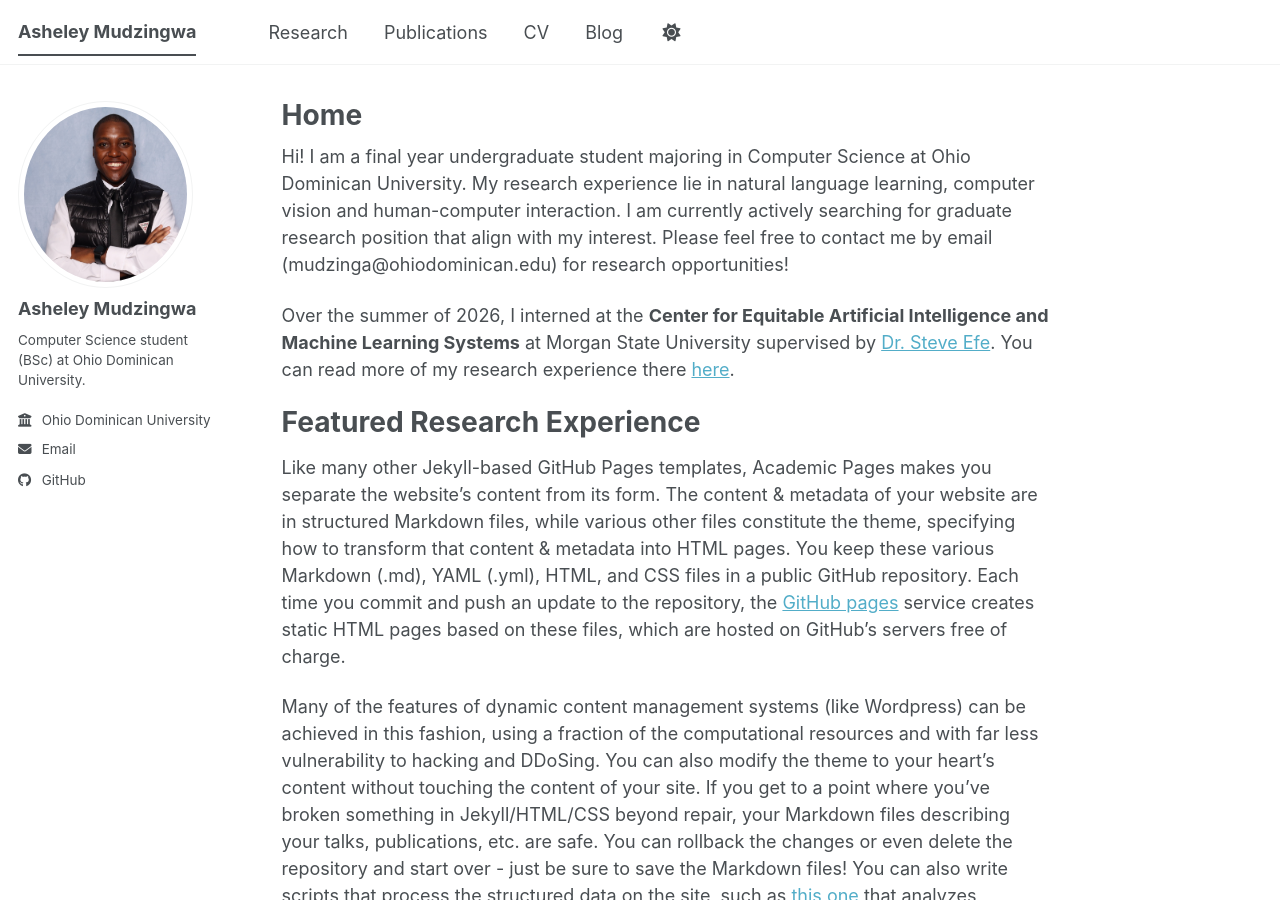
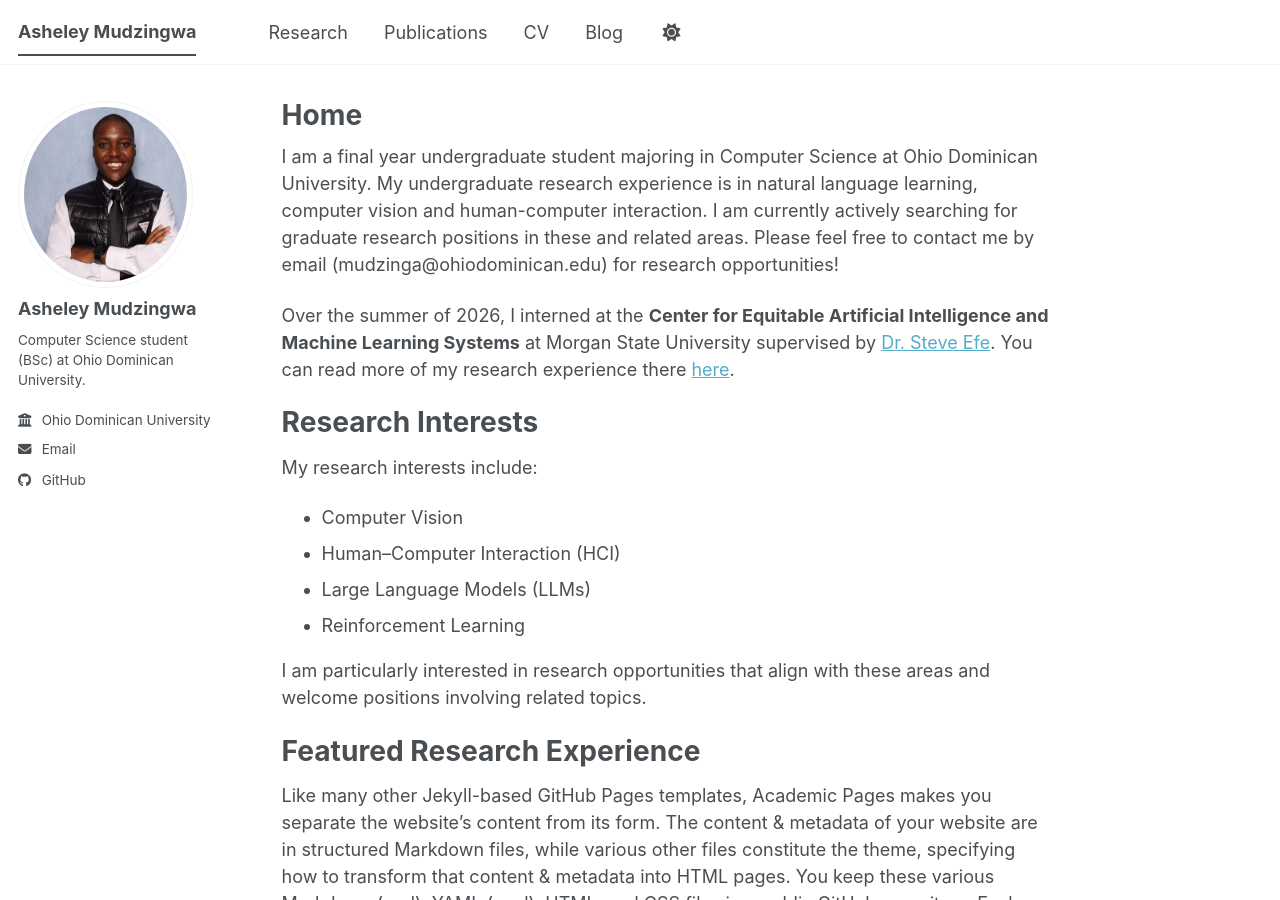
Before and after one commit to amudzingwa/amudzingwa.github.io, a Jekyll site: the page built from _pages/about.md, in a window 1280 px wide and 900 px high. Built offline with Jekyll 4.4.1, drawn with Linux system fonts in a browser that asks for light colours; a script bundle is joined from its source files by our own code; library files that are not in the unit come from our copies.

Commit message:
Update about.md

```diff
--- a/_pages/about.md
+++ b/_pages/about.md
@@ -7,9 +7,20 @@ redirect_from:
   - /about.html
 ---
 
-Hi! I am a final year undergraduate student majoring in Computer Science at Ohio Dominican University. My research experience lie in natural language learning, computer vision and human-computer interaction. I am currently actively searching for graduate research position that align with my interest. Please feel free to contact me by email (mudzinga@ohiodominican.edu) for research opportunities!
+I am a final year undergraduate student majoring in Computer Science at Ohio Dominican University. My undergraduate research experience is in natural language learning, computer vision and human-computer interaction. I am currently actively searching for graduate research positions in these and related areas. Please feel free to contact me by email (mudzinga@ohiodominican.edu) for research opportunities!
 
 Over the summer of 2026, I interned at the **Center for Equitable Artificial Intelligence and Machine Learning Systems** at Morgan State University supervised by [Dr. Steve Efe](https://www.morgan.edu/civil-and-environmental-engineering/faculty-and-staff/dr-steve-efe). You can read more of my research experience there [here](https://amudzingwa.github.io/amudzingwaceamls26.github.io/).
+
+Research Interests
+======
+My research interests include:
+
+- Computer Vision
+- Human–Computer Interaction (HCI)
+- Large Language Models (LLMs)
+- Reinforcement Learning
+
+I am particularly interested in research opportunities that align with these areas and welcome positions involving related topics.
 
 Featured Research Experience
 ======
```
